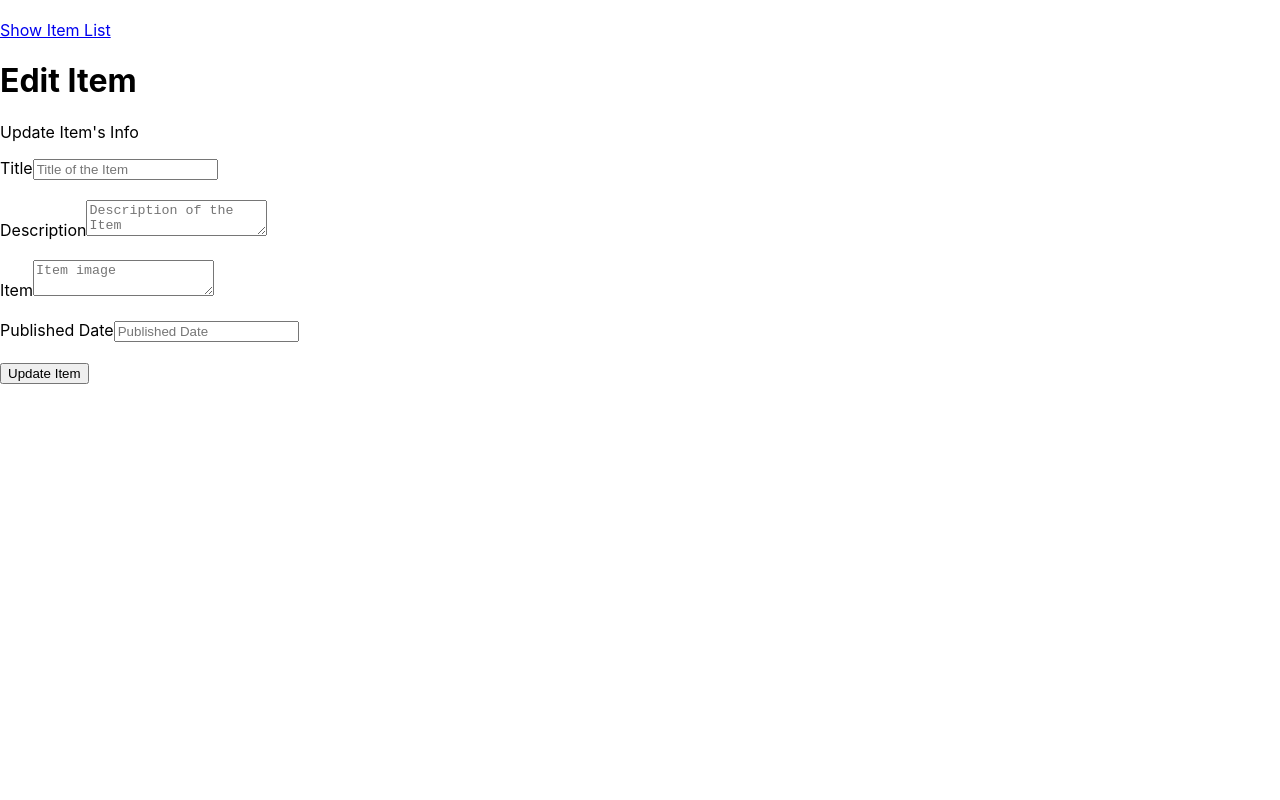
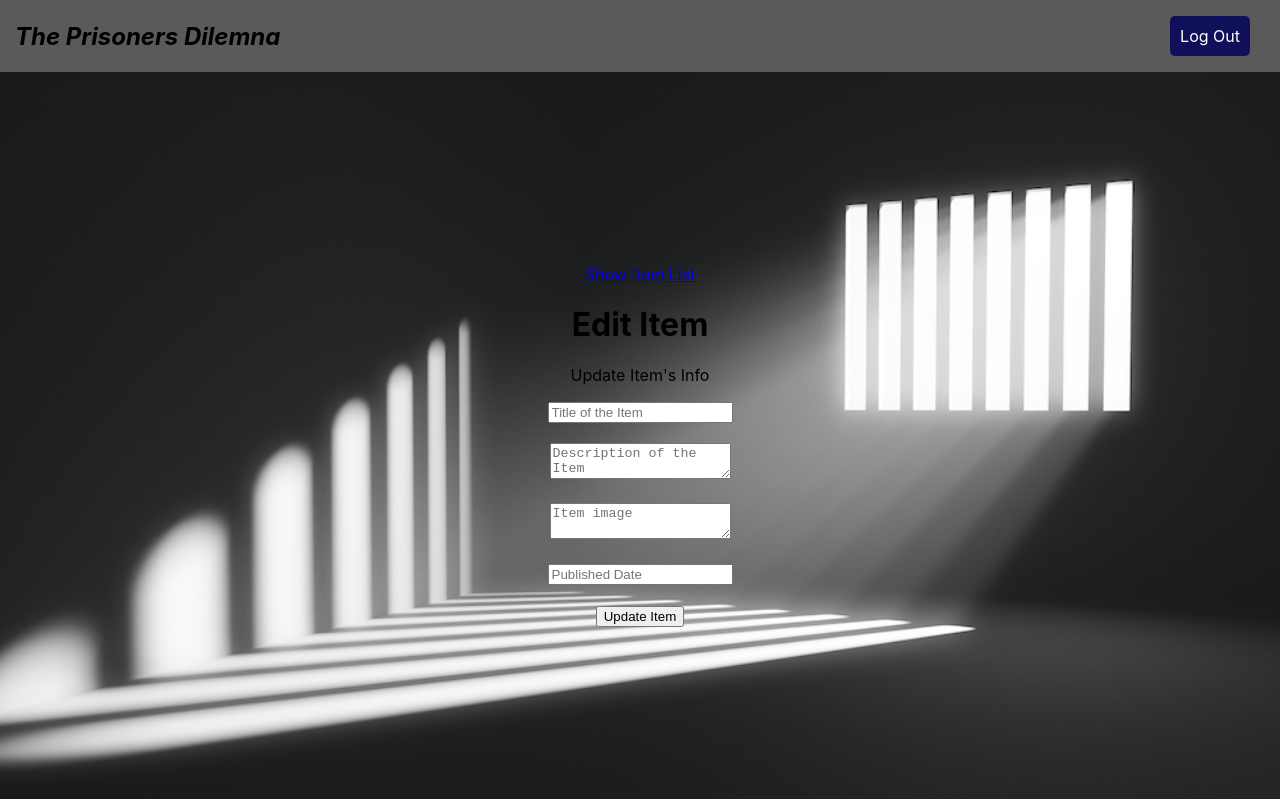
Before and after one commit to AydenGUI/PrisonersDilemna, a React (Create React App) app in the folder prisoners-dilemna/: page /UpdateItems in a window 1280 px wide. Built offline with nearby package versions, Linux system fonts and the light colour scheme.

Commit message:
Added CSS

```diff
--- a/prisoners-dilemna/src/component/UpdateItemInfo.js
+++ b/prisoners-dilemna/src/component/UpdateItemInfo.js
@@ -1,7 +1,7 @@
  import React, { useState, useEffect } from 'react';
  import { Link, useParams, useNavigate } from 'react-router-dom';
 // import axios from 'axios';
-//import '../App.css';
+import './Home.css'
 
 function UpdateItemInfo() { //props
     const [item, setItem] = useState({
@@ -57,12 +57,20 @@ function UpdateItemInfo() { //props
     };
 
     return (
+        <div className = 'Home'>
+            <nav>
+                 <i><h2>The Prisoners Dilemna</h2></i>
+                 <ul class="nav-links">
+                <li class="nav-item"><Link to="/">Log Out</Link></li>
+                </ul>
+            </nav>
+    <div class="banner">
       <div className='UpdateItemInfo'>
         <div className='container'>
           <div className='row'>
             <div className='col-md-8 m-auto'>
               <br />
-              <Link to='/' className='btn btn-outline-warning float-left'>
+              <Link to='/LoggedIn' className='btn btn-outline-warning float-left'>
                 Show Item List
               </Link>
             </div>
@@ -75,7 +83,7 @@ function UpdateItemInfo() { //props
           <div className='col-md-8 m-auto'>
             <form noValidate onSubmit={onSubmit}>
               <div className='form-group'>
-                <label htmlFor='title'>Title</label>
+              {/* <label htmlFor='title'>Title</label> */}
                 <input
                   type='text'
                   placeholder='Title of the Item'
@@ -88,7 +96,7 @@ function UpdateItemInfo() { //props
               <br />
 
               <div className='form-group'>
-                <label htmlFor='description'>Description</label>
+                {/* <label htmlFor='description'>Description</label> */}
                 <textarea
                   type='text'
                   placeholder='Description of the Item'
@@ -100,7 +108,7 @@ function UpdateItemInfo() { //props
               </div>
               <br />
               <div className='form-group'>
-                <label htmlFor='description'>Item</label>
+                {/* <label htmlFor='description'>Item</label> */}
                 <textarea
                   type='text'
                   placeholder='Item image'
@@ -113,7 +121,7 @@ function UpdateItemInfo() { //props
               <br />
 
               <div className='form-group'>
-                <label htmlFor='published_date'>Published Date</label>
+                {/* <label htmlFor='published_date'>Published Date</label> */}
                 <input
                   type='text'
                   placeholder='Published Date'
@@ -135,6 +143,8 @@ function UpdateItemInfo() { //props
           </div>
         </div>
       </div>
+      </div>
+      </div>
     );
 
 }
```
